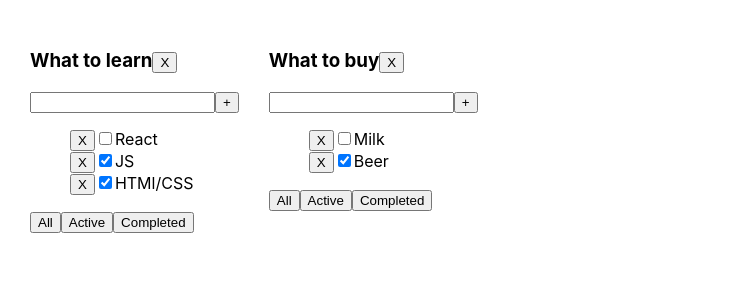
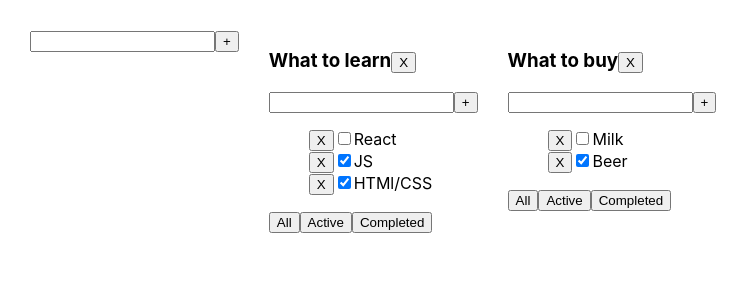
Before and after one commit to NikishaGin/Todolist, a React (Create React App) app: page / in a window 1280 px wide. Shown: the top 300 px of the page, without its empty margins (0-749 px from the left). Built offline with nearby package versions, Linux system fonts and the light colour scheme.

Commit message:
realizovan funkcional izmeneniya nazvaniya taski i tudulista

```diff
--- /dev/null
+++ b/src/AddItemForm.tsx
@@ -0,0 +1,30 @@
+import React, {ChangeEvent, KeyboardEvent, useState} from 'react';
+
+type PropsType = {
+    callback: (title: string) => void
+}
+
+// Универсальная компонента для добавления Тасок и тудулистов
+export const AddItemForm = (props: PropsType) => {
+
+    const [title, setTitle] = useState('')
+
+    // Сохраняем введенное значение в локальнный useSate
+    const onChangeHandler = (event: ChangeEvent<HTMLInputElement>) => setTitle(event.currentTarget.value)
+
+    // Проверяем что поле ввода не пустое перед добавлением Таски или Тудулиста
+    const addHandler = () => {
+        title.trim() !== '' && props.callback(title)
+        setTitle('')
+    }
+
+    // Добавление Таски или Тудулиста по клавише Enter
+    const onKeyPressHandler = (event: KeyboardEvent<HTMLInputElement>) => event.charCode === 13 && addHandler()
+
+    return (
+        <div>
+            <input value={title} onChange={onChangeHandler} onKeyPress={onKeyPressHandler}/>
+            <button onClick={addHandler}>+</button>
+        </div>
+    );
+};
--- a/src/App.tsx
+++ b/src/App.tsx
@@ -2,10 +2,14 @@ import React, {useState} from 'react';
 import './App.css';
 import {Todolist} from "./Todolist";
 import {v1} from "uuid";
+import {AddItemForm} from "./AddItemForm";
 
 export type FilterValuesType = 'all' | 'active' | 'completed'
 export type TodolistType = { id: string, title: string, filter: FilterValuesType }
 export type PropsTasksType = { id: string, title: string, isDone: boolean }
+export type TasksType = {
+    [key: string]: PropsTasksType []
+}
 
 function App() {
 
@@ -17,7 +21,7 @@ function App() {
         {id: todolistID2, title: 'What to buy', filter: 'all'}
     ])
 
-    let [tasks, setTasks] = useState({
+    let [tasks, setTasks] = useState<TasksType>({
         [todolistID1]: [
             {id: v1(), title: "React", isDone: false},
             {id: v1(), title: "JS", isDone: true},
@@ -30,13 +34,24 @@ function App() {
     })
 
     const removeTodolist = (todoID: string) => {
-        setTodolist(todolist.filter((todo)=> todo.id !== todoID))
+        setTodolist(todolist.filter((todo) => todo.id !== todoID))
         delete tasks[todoID]
         setTasks({...tasks})
     }
 
     const changeFilter = (todoID: string, value: FilterValuesType) => {
         setTodolist(todolist.map((todo) => todo.id === todoID ? {...todo, filter: value} : todo))
+    }
+
+    const addTodolist = (title: string) => {
+        const newTodoID = v1()
+        const newTodo: TodolistType = {id: newTodoID, title: title, filter: 'all'}
+        setTodolist([newTodo, ...todolist])
+        setTasks({...tasks, [newTodoID]: []})
+    }
+
+    const changeTodoTitle = (todoID: string, title: string) => {
+        setTodolist(todolist.map(todo => todo.id === todoID ? {...todo, title: title} : todo))
     }
 
     const removeTasks = (todoID: string, taskID: string) => {
@@ -52,8 +67,15 @@ function App() {
         setTasks({...tasks, [todoID]: tasks[todoID].map(task => task.id === taskID ? {...task, isDone: isDone} : task)})
     }
 
+    const changeTitleTask = (todoID: string, taskID: string, title: string) => {
+        setTasks({...tasks, [todoID]: tasks[todoID].map(task => task.id === taskID ? {...task, title: title} : task)})
+    }
+
     return (
         <div className="App">
+            <div>
+                <AddItemForm callback={addTodolist}/>
+            </div>
             {todolist.map((todo) => {
 
                 let tasksForTodolist = tasks[todo.id]
@@ -74,6 +96,8 @@ function App() {
                                  todoTitle={todo.title}
                                  todoID={todo.id}
                                  removeTodolist={removeTodolist}
+                                 changeTitleTask={changeTitleTask}
+                                 changeTodoTitle={changeTodoTitle}
                 />
             })}
         </div>
--- /dev/null
+++ b/src/EditTableSpan.tsx
@@ -0,0 +1,33 @@
+import React, {ChangeEvent, useState} from 'react';
+
+type PropsType = {
+    title: string
+    callback: (title: string) => void
+}
+
+export const EditTableSpan = (props: PropsType) => {
+
+    const [edit, setEdit] = useState(false)
+    const [newTitle, setNewTitle] = useState('')
+
+    const onChangeHandler = (event: ChangeEvent<HTMLInputElement>) => setNewTitle(event.currentTarget.value)
+
+    const onEditClick = () => {
+        setEdit(!edit)
+        setNewTitle(props.title)
+    }
+
+    const onBlurHandler = () => {
+        newTitle.trim() !== '' && props.callback(newTitle)
+        setEdit(!edit)
+    }
+
+    return (
+        <>
+            {edit
+                ? <input value={newTitle} onChange={onChangeHandler} onBlur={onBlurHandler} autoFocus={true}/>
+                : <span onClick={onEditClick}>{props.title}</span>
+            }
+        </>
+    );
+};
--- a/src/Todolist.tsx
+++ b/src/Todolist.tsx
@@ -1,5 +1,7 @@
-import React, {ChangeEvent, useState, KeyboardEvent, MouseEvent, DetailedHTMLProps, InputHTMLAttributes} from 'react';
+import React, {ChangeEvent} from 'react';
 import {FilterValuesType, PropsTasksType} from "./App";
+import {AddItemForm} from "./AddItemForm";
+import {EditTableSpan} from "./EditTableSpan";
 
 
 type PropsType = {
@@ -11,46 +13,49 @@ type PropsType = {
     todoTitle: string
     todoID: string
     removeTodolist: (todoID: string) => void
+    changeTitleTask: (todoID: string, taskID: string, title: string) => void
+    changeTodoTitle: (todoID: string, title: string) => void
 }
 
 export const Todolist = (props: PropsType) => {
 
-    const [title, setTitle] = useState('')
+    // Функция изменения навания Тудулиста
+    const onChangeTodoTitle = (title: string) => props.changeTodoTitle(props.todoID, title)
 
-    const onChangeHandler = (event: ChangeEvent<HTMLInputElement>) => setTitle(event.currentTarget.value)
+    // Функция удаления Тудулиста
+    const onRemoveTodoClick = () => props.removeTodolist(props.todoID)
 
-    // Добавление таски по клавише Enter
-    const onKeyPressHandler = (event: KeyboardEvent<HTMLInputElement>) => event.charCode === 13 && addTasksHandler()
-
-    // Проверяем что поле ввода не пустое перед добавлением таски
-    const addTasksHandler = () => {
-        title.trim() !== '' && props.addTasks(props.todoID, title)
-        setTitle('')
-    }
+    // Функция добавления Таски
+    const onAddTasksClick = (title: string) => props.addTasks(props.todoID, title)
 
     // Кнопки фильтрации
     const onAllClickHandler = () => props.filteredTasks(props.todoID, 'all')
     const onActiveClickHandler = () => props.filteredTasks(props.todoID, 'active')
     const onCompletedClickHandler = () => props.filteredTasks(props.todoID, 'completed')
 
+
     return (
         <div>
             <h3>
-                {props.todoTitle}
-                <button onClick={() => props.removeTodolist(props.todoID)}>X</button>
+                <EditTableSpan title={props.todoTitle} callback={onChangeTodoTitle}/>
+                <button onClick={onRemoveTodoClick}>X</button>
             </h3>
             <div>
-                <input value={title} onChange={onChangeHandler} onKeyPress={onKeyPressHandler}/>
-                <button onClick={addTasksHandler}>+</button>
+                <AddItemForm callback={onAddTasksClick}/>
             </div>
             <ul>
                 {props.tasks.map((task) => {
 
+                    // Удаление Таски
                     const onRemoveHandler = () => props.removeTasks(props.todoID, task.id)
 
+                    // Изменения статуса Таски
                     const onCheckedHandler = (event: ChangeEvent<HTMLInputElement>) => {
                         props.changeStatus(props.todoID, task.id, event.currentTarget.checked)
                     }
+
+                    // Функция изменения навания Таски
+                    const onChangeTaskTitle = (title: string) => props.changeTitleTask(props.todoID, task.id, title)
 
                     return <li key={task.id}>
                         <button onClick={onRemoveHandler}>X</button>
@@ -58,7 +63,7 @@ export const Todolist = (props: PropsType) => {
                                onChange={onCheckedHandler}
                                checked={task.isDone}
                         />
-                        {task.title}
+                        <EditTableSpan title={task.title} callback={onChangeTaskTitle}/>
                     </li>
                 })}
             </ul>
```
